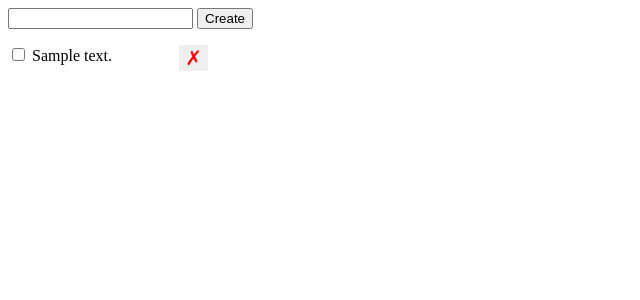
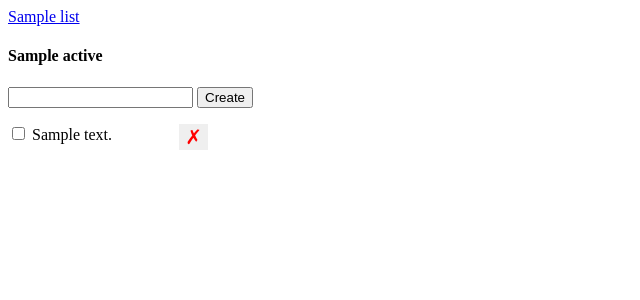
Before and after one commit to aristidedovi/udacity-todoapp, a Python web app: template templates/index.html in a window 1280 px wide. Shown: the top 300 px of the page, without its empty margins (0-640 px from the left). Run offline with Jinja, Linux system fonts and the light colour scheme; the template is opened without the code that fills it: most values are stand-ins (such as "Sample title", 1, 10 or a date in 2020).

Commit message:
implement list todos function

```diff
--- a/templates/index.html
+++ b/templates/index.html
@@ -31,6 +31,20 @@
     </head>
 <body>
 
+    <div class="lists-wrapper">
+        <ul id="lists">
+            {% for list in lists %}
+                <li>
+                    <a href="/lists/{{ list.id }}">
+                        {{ list.name }}
+                    </a>
+                </li>
+            {% endfor %}
+        </ul>
+    </div>
+
+    <div class="todos-wrapper">
+        <h4>{{ active_list.name }}</h4>
         <form id='form'>
             <input type="text" id='description' />
             <input type="submit" value="Create" />
@@ -47,6 +61,7 @@
                 </li>
             {% endfor %}
         </ul>
+    </div>
 
 <script>
 
@@ -60,6 +75,9 @@
 
             fetch('/todos/' + todoId ,{
                 method: 'DELETE'
+            }).then(function() {
+                const item = e.target.parentElement;
+                item.remove();
             })
         }
     }
@@ -99,7 +117,10 @@
 
         fetch('/todos/create', {
             method: 'POST',
-            body: JSON.stringify({'description': desc}),
+            body: JSON.stringify({
+                'description': desc,
+                'list_id': {{ active_list.id }},
+            }),
             headers: {
                 'Content-Type': 'application/json',
             }
```
Also changed, not shown: app.py (+10 -0 lines). Lines whose indentation alone changed are shown as unchanged.
